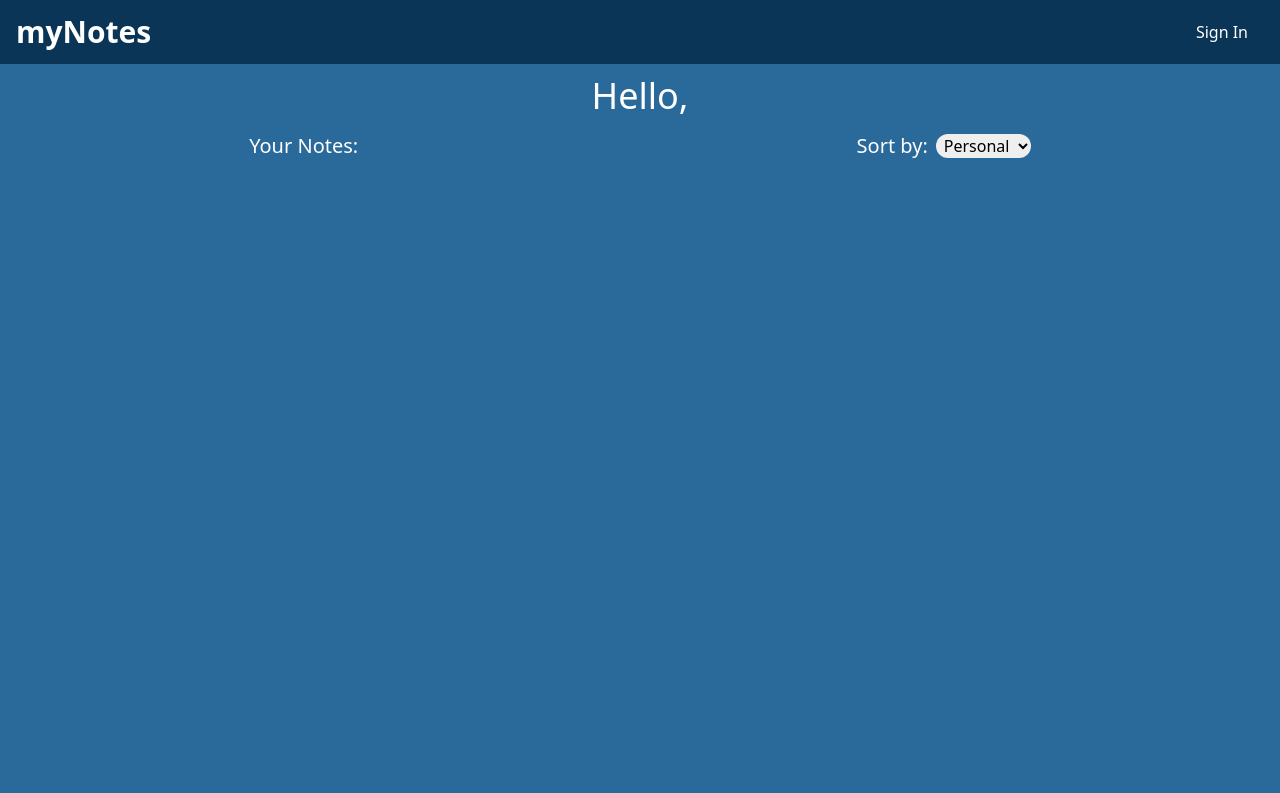
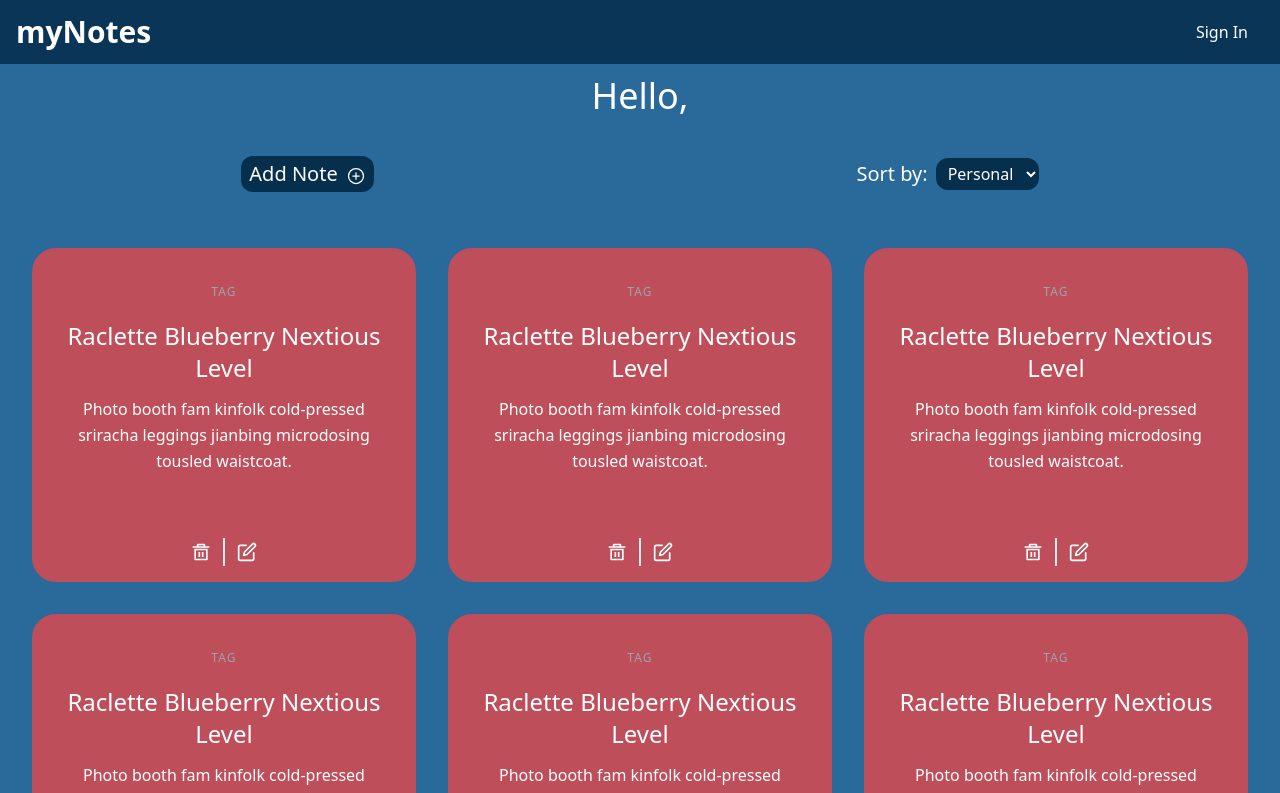
Before and after one commit to Shreejal10/React-myNotes, a React (Vite) app: page / in a window 1280 px wide. Shown: the top 793 px of the page. Built offline with nearby package versions, Linux system fonts and the light colour scheme.

Commit message:
Note component

```diff
--- /dev/null
+++ b/src/components/Note.jsx
@@ -0,0 +1,24 @@
+import React from 'react'
+import NoteItem from './NoteItem'
+
+const Note = () => {
+    return (
+        <section className="text-white">
+            <div className="container px-8 py-10 mx-auto">
+                <div className="flex flex-wrap -m-4">
+                    <NoteItem />
+                    <NoteItem />
+                    <NoteItem />
+                    <NoteItem />
+                    <NoteItem />
+                    <NoteItem />
+                    <NoteItem />
+                    <NoteItem />
+                </div>
+            </div>
+        </section>
+
+    )
+}
+
+export default Note
--- /dev/null
+++ b/src/components/NoteItem.jsx
@@ -0,0 +1,27 @@
+import React from 'react'
+import { RiDeleteBin5Line } from 'react-icons/ri'
+import { FiEdit } from 'react-icons/fi'
+
+const NoteItem = () => {
+    return (
+        <>
+            <div className="p-4  md:w-1/2 lg:w-1/3">
+                <div className="h-full bg-red-500 bg-opacity-75 px-8 pt-9 pb-24 rounded-3xl overflow-hidden text-center relative">
+                    <h2 className="tracking-widest text-xs title-font font-medium text-gray-400 mb-5">TAG</h2>
+                    <h1 className="title-font sm:text-2xl text-xl font-medium text-white mb-3">Raclette Blueberry Nextious Level</h1>
+                    <p className="leading-relaxed mb-3">Photo booth fam kinfolk cold-pressed sriracha leggings jianbing microdosing tousled waistcoat. </p>
+                    <div className="text-center leading-none flex justify-center absolute bottom-0 left-0 w-full py-4">
+                        <span className="text-white mr-3 inline-flex items-center leading-none text-sm pr-3 py-1 border-r-2 border-gray-200 ">
+                            <RiDeleteBin5Line className='cursor-pointer' size={20} />
+                        </span>
+                        <span className="text-white inline-flex items-center leading-none text-sm ">
+                            <FiEdit className=' cursor-pointer' size={20} />
+                        </span>
+                    </div>
+                </div>
+            </div>
+        </>
+    )
+}
+
+export default NoteItem
--- a/src/pages/Home.jsx
+++ b/src/pages/Home.jsx
@@ -1,14 +1,16 @@
 import React from 'react'
+import { IoAddCircleOutline } from 'react-icons/io5'
+import Note from '../components/Note'
 
 const Home = () => {
     return (
         <div className='pt-16'>
             <h1 className='text-center text-4xl text-white mt-3'>Hello, </h1>
-            <div className=' container mx-auto flex items-center justify-around py-4'>
-                <h2 className='text-white text-xl'>Your Notes:</h2>
+            <div className=' container mx-auto flex items-center justify-around py-4 mt-6'>
+                <button className='text-white text-xl bg-[#062f4e] px-2 py-1 rounded-xl flex items-center justify-center gap-2'><p>Add Note</p> < IoAddCircleOutline size={20} className="mt-1" /> </button>
                 <div className='flex justify-center items-center gap-2'>
                     <label htmlFor="notes" className='text-white text-xl'>Sort by: </label>
-                    <select name="notes" id="notes" className='rounded-xl px-1 '>
+                    <select name="notes" id="notes" className='rounded-xl px-2 py-1  bg-[#062f4e] text-white '>
                         <option value="Personal">Personal</option>
                         <option value="Learning">Learning</option>
                         <option value="College">College</option>
@@ -16,6 +18,11 @@ const Home = () => {
                     </select>
                 </div>
             </div>
+            <div>
+                <Note />
+            </div>
+
+
         </div>
     )
 }
```
